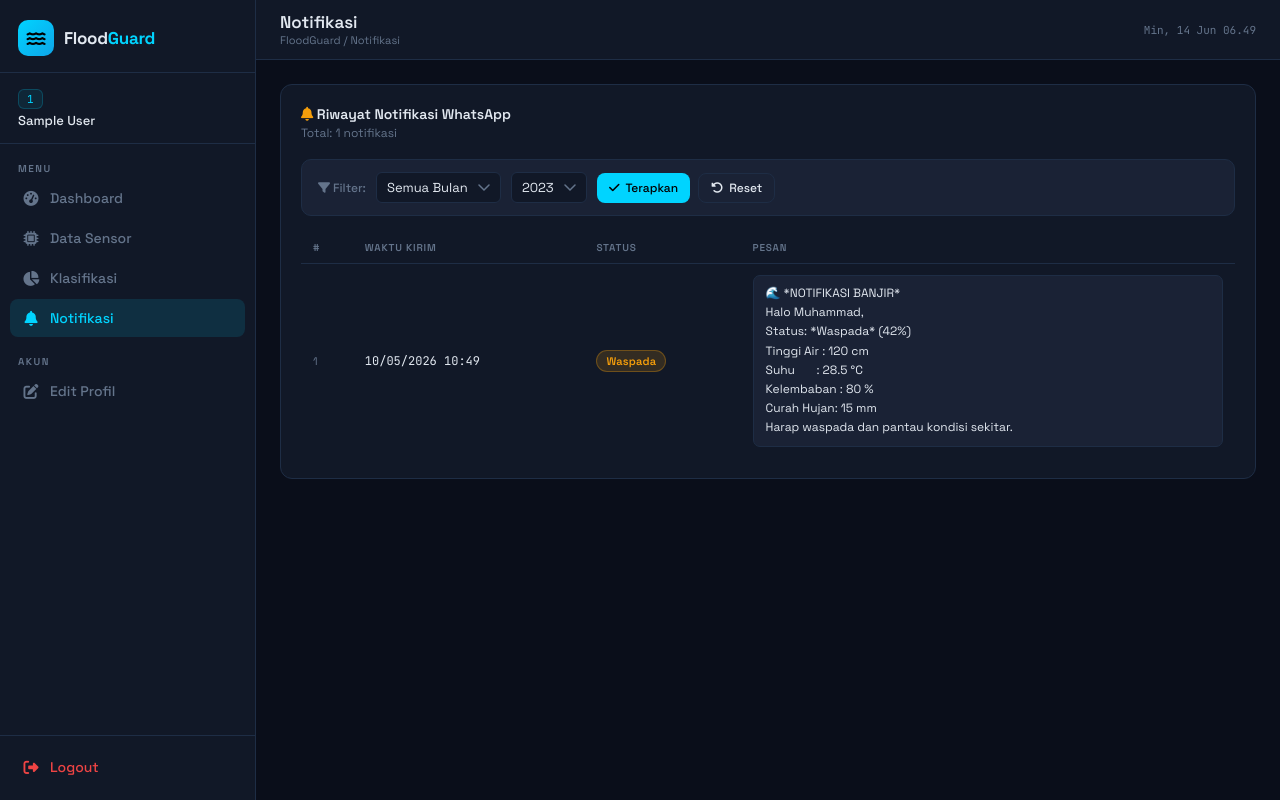
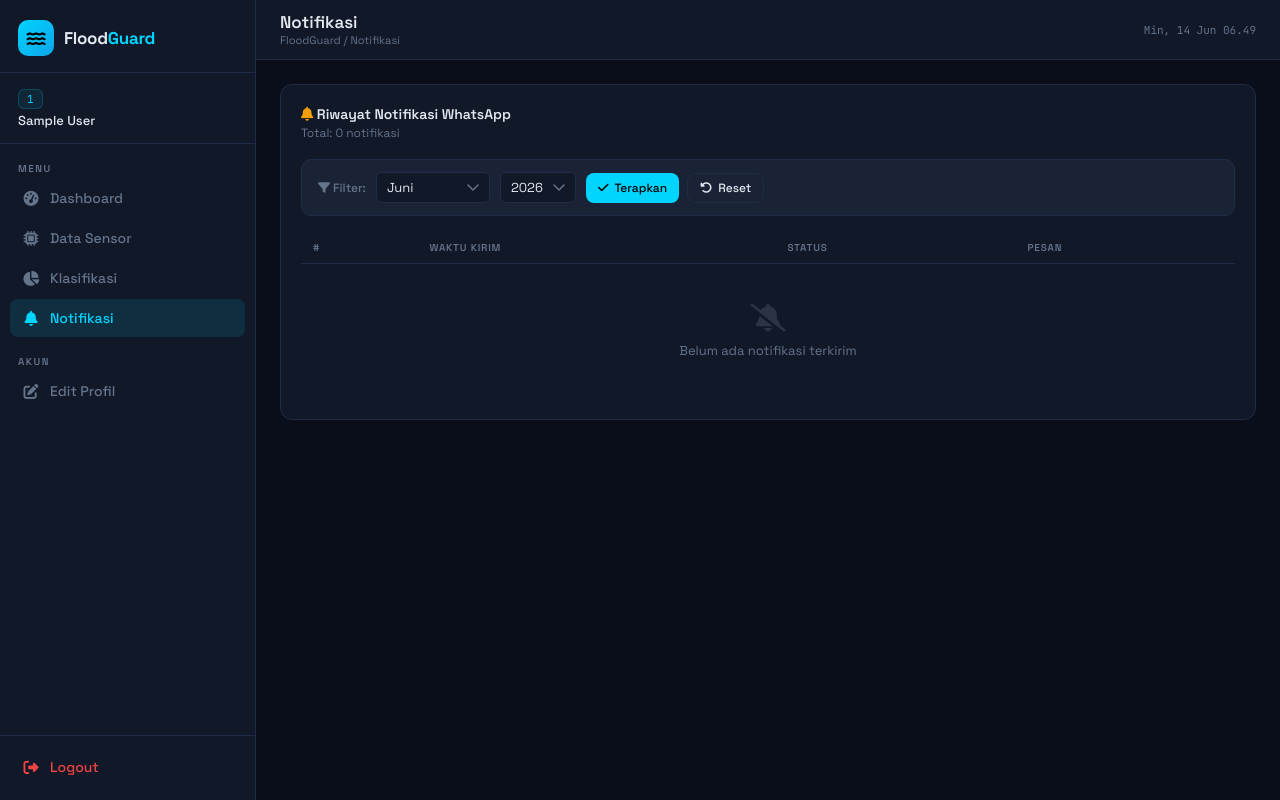
Before and after one commit to contohprogramweb/floodguard, a Flask app: page /notifikasi in a window 1280 px wide. Run offline with Flask 3, Linux system fonts and the light colour scheme; the visitor is signed in with stand-in values (Sample User, id 1); data comes from the database, SQL or seed files in the repository.

Commit message:
Fix notification page UI and pagination logic - Updated app.py route /notifikasi to set default filter to current month/year and adjust pagination to show 20 items per page - Modified templates/notifikasi/index.html to correctly display pagination numbers and align table data with updated backend changes

```diff
--- a/app.py
+++ b/app.py
@@ -398,10 +398,14 @@ def create_app():
     @login_required
     def notifikasi():
         from database import get_db_connection
+        from datetime import datetime
         id_sb = session['sensorbox_id']
         page = request.args.get('page', 1, type=int)
-        bulan = request.args.get('bulan', '', type=str)
-        tahun = request.args.get('tahun', '', type=str)
+
+        # Set default values to current month and year
+        now = datetime.now()
+        bulan = request.args.get('bulan', str(now.month), type=str)
+        tahun = request.args.get('tahun', str(now.year), type=str)
 
         # Buka koneksi database secara eksplisit di route
         conn = get_db_connection()
@@ -433,7 +437,7 @@ def create_app():
             """
             cursor.execute(count_sql, params)
             total = cursor.fetchone()['cnt']
-            per_page = 10
+            per_page = 20
             total_pages = (total + per_page - 1) // per_page
 
             # Get paginated data
--- a/templates/notifikasi/index.html
+++ b/templates/notifikasi/index.html
@@ -49,7 +49,6 @@
   <form method="GET" class="filter-bar">
     <label><i class="fa-solid fa-filter"></i> Filter:</label>
     <select name="bulan">
-      <option value="">Semua Bulan</option>
       {% for b in range(1,13) %}
         <option value="{{ b }}" {% if bulan == b|string %}selected{% endif %}>
           {{ ['','Januari','Februari','Maret','April','Mei','Juni','Juli','Agustus','September','Oktober','November','Desember'][b] }}
@@ -58,7 +57,7 @@
     </select>
     <select name="tahun">
       {% for y in range(2023, 2027) %}
-        <option value="{{ y }}" {% if tahun == y %}selected{% endif %}>{{ y }}</option>
+        <option value="{{ y }}" {% if tahun == y|string %}selected{% endif %}>{{ y }}</option>
       {% endfor %}
     </select>
     <div class="filter-actions">
@@ -86,7 +85,7 @@
           {% for row in data %}
           {% set s = row.status_air|lower %}
           <tr>
-            <td class="td-no text-muted" style="font-size:11px;" data-label="#">{{ loop.index + (page-1)*10 }}</td>
+            <td class="td-no text-muted" style="font-size:11px;" data-label="#">{{ loop.index + (page-1)*20 }}</td>
             <td data-label="Waktu" style="font-family:var(--mono);font-size:12px;white-space:nowrap;">
               {{ row.waktu_kirim.strftime('%d/%m/%Y %H:%M') if row.waktu_kirim else row.waktu_kirim }}
             </td>
```
